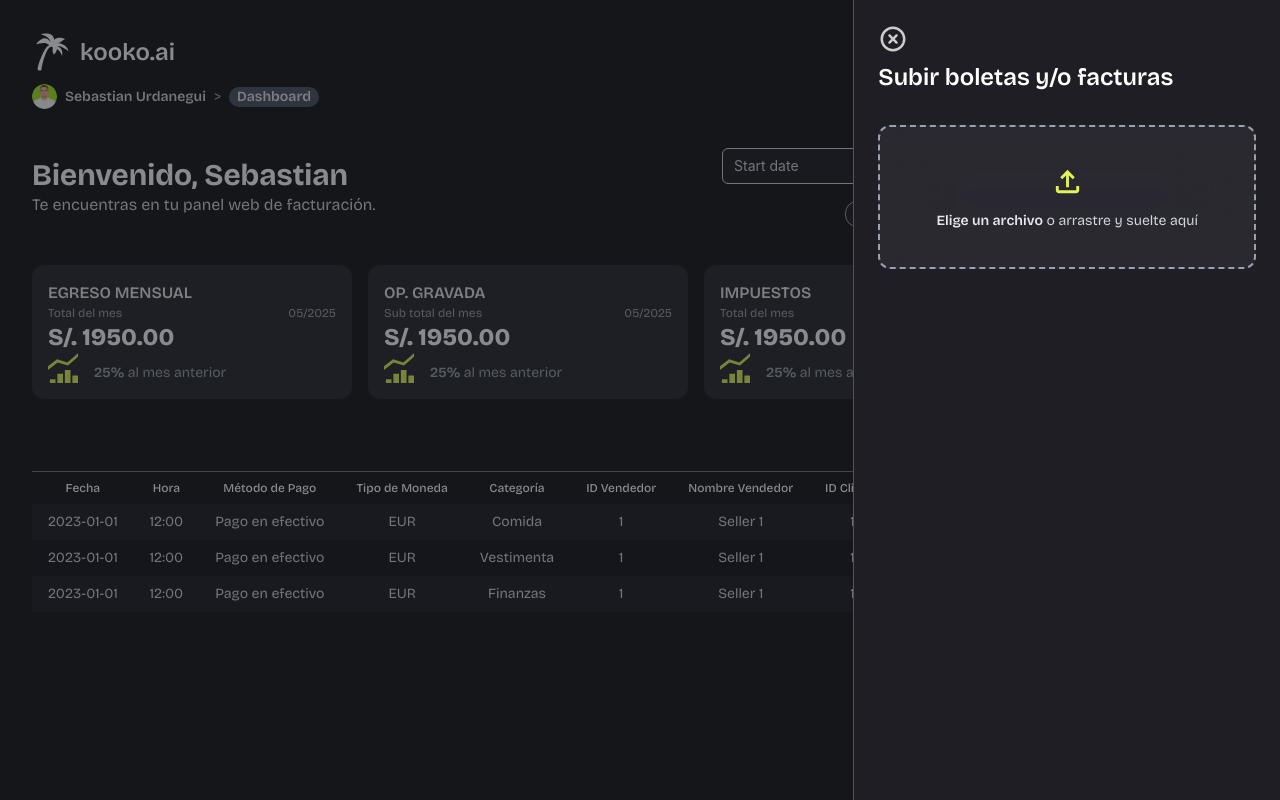
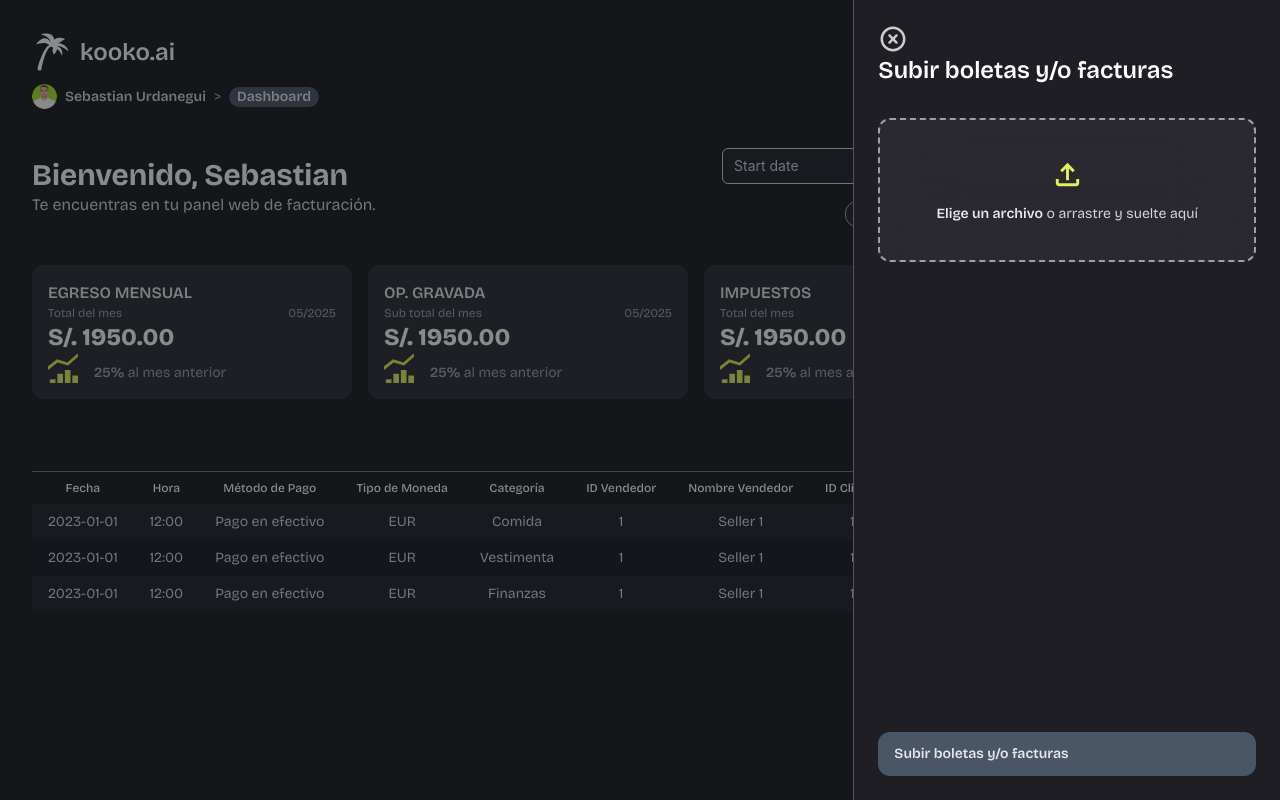
Before and after one commit to SebastianUrdaneguiBisalaya/kooko-ai-frontend, a Next.js app: page /home in a window 1280 px wide. Both pictures are taken after a click on the button 1175 px from the left and 166 px from the top of the page. Built offline with nearby package versions, Linux system fonts and the light colour scheme; what @midudev/tailwind-animations would draw is missing.

Commit message:
feat: implement interactivity in drag and drop component to upload files

```diff
--- /dev/null
+++ b/src/components/home/card-upload-file.tsx
@@ -0,0 +1,48 @@
+type UploadStatus = "pending" | "uploading" | "success" | "error";
+
+type Files = {
+	file: File;
+	error: string | null;
+	status?: UploadStatus;
+}
+
+type CardUploadFileProps = {
+	file: Files;
+}
+
+export default function CardUploadFile({ file }: CardUploadFileProps) {
+	return (
+		<div className="w-full flex flex-row items-center gap-2 border border-gray-400 rounded-md px-4 py-2">
+			<div className="w-full flex flex-row items-center gap-2">
+				<span>
+					<svg xmlns="http://www.w3.org/2000/svg" width="20" height="20" viewBox="0 0 24 24"><g fill="none" stroke="#cccccc" strokeLinecap="round" strokeLinejoin="round" strokeWidth="2"><path d="M14 3v4a1 1 0 0 0 1 1h4"/><path d="M17 21H7a2 2 0 0 1-2-2V5a2 2 0 0 1 2-2h7l5 5v11a2 2 0 0 1-2 2"/></g></svg>
+				</span>
+				<div className="flex flex-col gap-0.5">
+					<p className="text-sm text-gray-300">{file.file.name}</p>
+					<p className="text-xs text-gray-400">{file.error ? file.error : "Archivo válido."}</p>
+				</div>
+			</div>
+			{
+				file.status == "uploading" && (
+					<span>
+						<svg xmlns="http://www.w3.org/2000/svg" width="20" height="20" viewBox="0 0 24 24"><path fill="#E0F15B" d="M12 2A10 10 0 1 0 22 12A10 10 0 0 0 12 2Zm0 18a8 8 0 1 1 8-8A8 8 0 0 1 12 20Z" opacity=".5"/><path fill="#E0F15B" d="M20 12h2A10 10 0 0 0 12 2V4A8 8 0 0 1 20 12Z"><animateTransform attributeName="transform" dur="1s" from="0 12 12" repeatCount="indefinite" to="360 12 12" type="rotate"/></path></svg>
+					</span>
+				)
+			}
+			{
+				file.status == "success" && (
+					<span>
+						<svg xmlns="http://www.w3.org/2000/svg" width="20" height="20" viewBox="0 0 48 48"><circle cx="24" cy="24" r="21" fill="#4CAF50"/><path fill="#CCFF90" d="M34.6 14.6L21 28.2l-5.6-5.6l-2.8 2.8l8.4 8.4l16.4-16.4z"/></svg>
+					</span>
+				)
+			}
+			{
+				file.status == "error" && (
+					<span>
+						<svg xmlns="http://www.w3.org/2000/svg" width="20" height="20" viewBox="0 0 24 24"><path fill="#e11d48" d="M12 17q.425 0 .713-.288T13 16t-.288-.712T12 15t-.712.288T11 16t.288.713T12 17m-1-4h2V7h-2zm1 9q-2.075 0-3.9-.788t-3.175-2.137T2.788 15.9T2 12t.788-3.9t2.137-3.175T8.1 2.788T12 2t3.9.788t3.175 2.137T21.213 8.1T22 12t-.788 3.9t-2.137 3.175t-3.175 2.138T12 22"/></svg>
+					</span>
+				)
+			}
+		</div>
+	)
+}
--- a/src/components/home/drag-and-drop.tsx
+++ b/src/components/home/drag-and-drop.tsx
@@ -1,13 +1,39 @@
 import { useState, useRef } from "react"
 
 type DragAndDropProps = {
-	isLoadingUpload: boolean;
-	setIsLoadingUpload: React.Dispatch<React.SetStateAction<boolean>>;
+	setQuantityTotal: React.Dispatch<React.SetStateAction<number>>;
+	setValidFiles: React.Dispatch<React.SetStateAction<Files[]>>;
 }
 
-export default function DragAndDrop({ isLoadingUpload, setIsLoadingUpload }: DragAndDropProps) {
+type Files = {
+	file: File;
+	error: string | null;
+}
+
+export default function DragAndDrop({ setQuantityTotal, setValidFiles }: DragAndDropProps) {
 	const [isDragging, setIsDragging] = useState<boolean>(false);
 	const inputRef = useRef<HTMLInputElement>(null);
+	const acceptedFiles = ["application/pdf", "image/jpeg", "image/png", "image/jpg"];
+	const maxSize = 5 * 1024 * 1024;
+
+	const filterValidFiles = (fileList: FileList) => {
+		const filesArray = Array.from(fileList);
+		const filtered: Files[] = [];
+		filesArray.forEach((file) => {
+			if (!acceptedFiles.includes(file.type)) {
+				console.warn(`Archivo ignorado: ${file.name}. Tipo de archivo no permitido.`);
+				filtered.push({ file: file, error: "Tipo de archivo no permitido" });
+				return;
+			}
+			if (file.size > maxSize) {
+				console.warn(`Archivo ignorado: ${file.name}. Tamaño de archivo excedido.`);
+				filtered.push({ file: file, error: "Tamaño de archivo excedido" });
+				return;
+			}
+			filtered.push({ file: file, error: null });
+		})
+		return filtered;
+	};
 
 	const handleDragOver = (event: React.DragEvent<HTMLDivElement>) => {
 		event.preventDefault();
@@ -16,28 +42,36 @@ export default function DragAndDrop({ isLoadingUpload, setIsLoadingUpload }: Dra
 	const handleDragLeave = () => {
 		setIsDragging(false);
 	};
+
 	const handleDrop = (event: React.DragEvent<HTMLDivElement>) => {
 		event.preventDefault();
 		setIsDragging(false);
 		const files = event.dataTransfer.files;
-		console.log("Archivos soltados: ", files);
+		const valid = filterValidFiles(files);
+		setValidFiles(valid);
+		setQuantityTotal(valid.length);
 	};
+
 	const handleFileChange = (event: React.ChangeEvent<HTMLInputElement>) => {
 		const files = event.target.files;
 		if (files) {
-			console.log("Archivos seleccionados: ", files);
+			const valid = filterValidFiles(files);
+			setValidFiles(valid);
+			setQuantityTotal(valid.length);
 		}
 	};
+
 	const handleClick = () => {
 		inputRef.current?.click();
 	};
+
 	return (
 		<div
 			onDragOver={handleDragOver}
 			onDragLeave={handleDragLeave}
 			onDrop={handleDrop}
 			onClick={handleClick}
-			className={`flex flex-col gap-3 items-center justify-center w-full mt-8 mb-6 border-2 border-dashed bg-white/5 backdrop-blur-2xl rounded-xl p-4 min-h-36 h-full cursor-pointer transition-colors duration-200 ${isDragging ? "border-green" : "border-gray-400"}`}
+			className={`flex flex-col gap-3 items-center justify-center w-full mt-8 mb-6 border-2 border-dashed bg-white/5 backdrop-blur-2xl rounded-xl p-4 max-h-36 h-full cursor-pointer transition-colors duration-200 ${isDragging ? "border-green" : "border-gray-400"}`}
 		>
 			<input
 				type="file"
--- a/src/components/home/progress-bar.tsx
+++ b/src/components/home/progress-bar.tsx
@@ -9,7 +9,7 @@ export default function ProgressBar({ value, max }: ProgressBarProps) {
 	const progress = value / max;
 	const width = progress * 100;
 	return (
-		<div className="flex flex-col items-end gap-2 w-full">
+		<div className="flex flex-col items-end gap-2 w-full mb-6">
 			<div className="flex items-center gap-4 w-full">
 				<div className="flex items-center w-full h-1.5 bg-gray-500 rounded-full">
 					<div
--- a/src/components/home/sidebar-upload.tsx
+++ b/src/components/home/sidebar-upload.tsx
@@ -1,19 +1,63 @@
 import { useState, useEffect } from "react"
 import DragAndDrop from "@/components/home/drag-and-drop";
 import ProgressBar from "@/components/home/progress-bar";
+import CardUploadFile from "@/components/home/card-upload-file";
 
 type SidebarUploadProps = {
 	setShowUpload: React.Dispatch<React.SetStateAction<boolean>>;
 }
 
+type UploadStatus = "pending" | "uploading" | "success" | "error";
+
+type Files = {
+	file: File;
+	error: string | null;
+	status?: UploadStatus;
+}
+
 export default function SidebarUpload({ setShowUpload }: SidebarUploadProps) {
 	const [isLoading, setIsLoading] = useState<boolean>(false);
+	const [quantityTotal, setQuantityTotal] = useState<number>(0);
+	const [quantityUploaded, setQuantityUploaded] = useState<number>(0);
+	const [validFiles, setValidFiles] = useState<Files[]>([]);
+
+	const handleUploadFiles = () => {
+		if (validFiles.length === 0) return;
+		setQuantityUploaded(0);
+		setValidFiles([]);
+		setIsLoading(true);
+		const updatedFiles = validFiles.map((file) => ({
+			...file,
+			status: "uploading" as UploadStatus,
+		}));
+		setValidFiles(updatedFiles);
+		updatedFiles.forEach((file, index) => {
+			setTimeout(() => {
+				const isSuccess = Math.random() > 0.2;
+				setValidFiles((prevFiles) =>
+					prevFiles.map((f, i) =>
+						i === index ? {
+							...f,
+							status: isSuccess ? "success" : "error",
+							error: isSuccess ? null : "Error al subir el archivo.",
+						} : f
+					)
+				);
+				setQuantityUploaded((prev) => isSuccess ? prev + 1 : prev);
+			}, 1500 + index * 500);
+		});
+		setTimeout(() => {
+			setIsLoading(false);
+		}, 1500 + validFiles.length * 500);
+	};
+
 	useEffect(() => {
 		document.body.style.overflowY = "hidden";
 		return () => {
 			document.body.style.overflowY = "unset";
 		}
 	}, []);
+
 	return (
 		<div className="overflow-hidden">
 			<div
@@ -21,9 +65,10 @@ export default function SidebarUpload({ setShowUpload }: SidebarUploadProps) {
 				className="fixed inset-0 bg-background/50 z-[60]"
 			></div>
 			<aside
-				className="absolute top-0 right-0 w-1/3 min-h-screen h-full overflow-y-auto bg-blue-dark scrollbar border-l border-l-gray-600 z-[100]"
+				className="absolute top-0 right-0 w-1/3 min-h-screen h-full overflow-hidden bg-blue-dark scrollbar border-l border-l-gray-600 z-[100]"
 			>
-				<div className="p-6">
+				<div className="flex flex-col justify-between h-full p-6">
+					<div className="flex flex-col grow">
 						<button
 							type="button"
 							className="cursor-pointer"
@@ -33,17 +78,39 @@ export default function SidebarUpload({ setShowUpload }: SidebarUploadProps) {
 						</button>
 						<h2 className="text-lg sm:text-xl md:text-2xl text-white font-semibold">Subir boletas y/o facturas</h2>
 						<DragAndDrop
-						isLoadingUpload={isLoading}
-						setIsLoadingUpload={setIsLoading}
+							setQuantityTotal={setQuantityTotal}
+							setValidFiles={setValidFiles}
 						/>
 						{
 							isLoading && (
 								<ProgressBar
-								value={5}
-								max={12}
+									value={quantityUploaded}
+									max={quantityTotal}
 								/>
 							)
 						}
+					</div>
+					{
+						validFiles.length > 0 && (
+							<div className="flex flex-col gap-2 mb-4 items-start w-full h-full grow overflow-y-auto scrollbar">
+								{
+									validFiles.map((file) => (
+										<CardUploadFile
+											key={file.file.name}
+											file={file}
+										/>
+									))
+								}
+							</div>
+						)
+					}
+					<button
+						type="button"
+						onClick={handleUploadFiles}
+						className="flex flex-col w-full text-center bg-gray-600 text-gray-200 hover:bg-green hover:text-dark rounded-xl px-4 py-3 cursor-pointer text-sm font-semibold"
+					>
+						Subir boletas y/o facturas
+					</button>
 				</div>
 			</aside>
 		</div>
```
Lines whose indentation alone changed are shown as unchanged.
